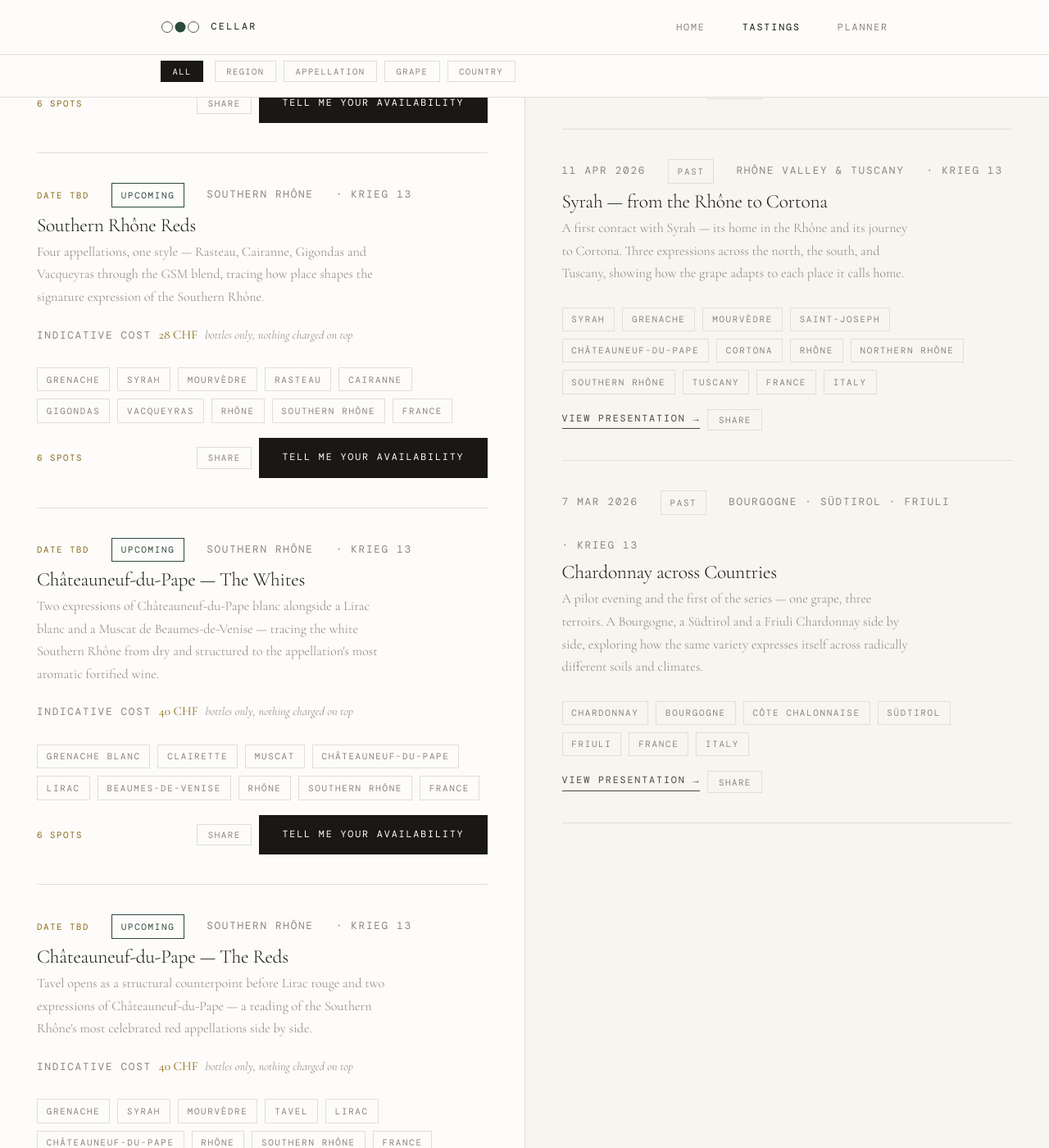
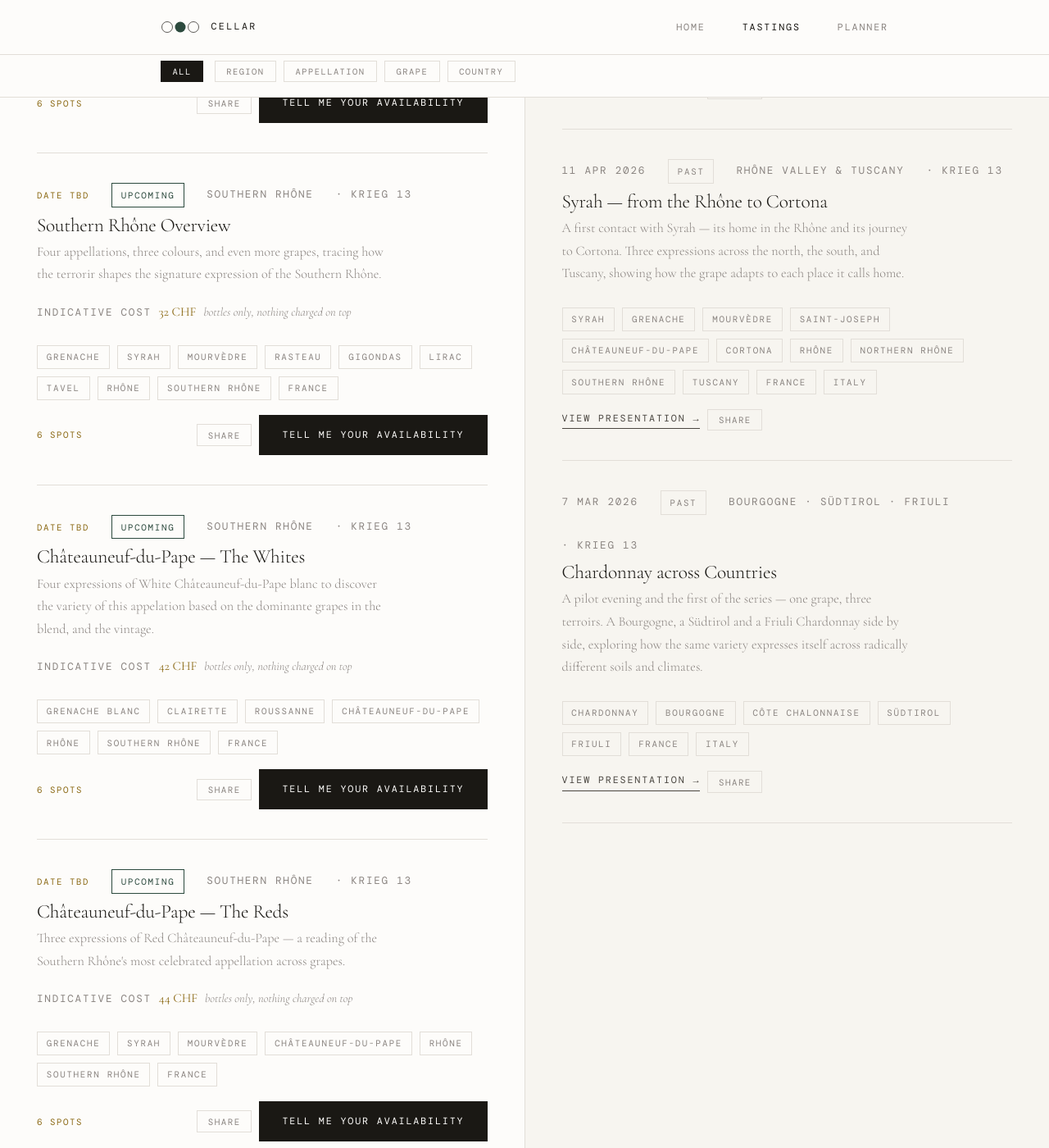
Before and after one commit to silviodirubbo/cellar, a Jekyll site: the page built from tastings/index.html, in a window 1280 px wide and 1400 px high, scrolled down 1336 px. Shown: the whole window at 82% size. Built offline with Jekyll 4.4.1, drawn with Linux system fonts in a browser that asks for light colours; some web fonts are replaced.

Commit message:
Modify tasting details and cost estimates
Updated cost estimates and descriptions for several tastings in Southern Rhône. Adjusted tags and slugs for better clarity.

```diff
--- a/_data/tastings.yml
+++ b/_data/tastings.yml
@@ -59,33 +59,32 @@
     - France
   status: upcoming
   spots_total: 6
-  cost_estimate: "40 CHF"
+  cost_estimate: "35 CHF"
   featured: false
 
-- slug: southern-rhone-reds
-  title: "Southern Rhône Reds"
+- slug: southern-rhone-overview
+  title: "Southern Rhône Overview"
   date: null
   date_tbd: true
   location: "Krieg 13"
   region: "Southern Rhône"
   description: >
-    Four appellations, one style — Rasteau, Cairanne, Gigondas and
-    Vacqueyras through the GSM blend, tracing how place shapes the
-    signature expression of the Southern Rhône.
+    Four appellations, three colours, and even more grapes, tracing how
+    the terrorir shapes the signature expression of the Southern Rhône.
   tags:
     - Grenache
     - Syrah
     - Mourvèdre
     - Rasteau
-    - Cairanne
     - Gigondas
-    - Vacqueyras
+    - Lirac
+    - Tavel
     - Rhône
     - Southern Rhône
     - France
   status: upcoming
   spots_total: 6
-  cost_estimate: "28 CHF"
+  cost_estimate: "32 CHF"
   featured: false
 
 - slug: chateauneuf-du-pape-the-whites
@@ -95,22 +94,19 @@
   location: "Krieg 13"
   region: "Southern Rhône"
   description: >
-    Two expressions of Châteauneuf-du-Pape blanc alongside a Lirac blanc
-    and a Muscat de Beaumes-de-Venise — tracing the white Southern Rhône
-    from dry and structured to the appellation's most aromatic fortified wine.
+    Four expressions of White Châteauneuf-du-Pape blanc to discover the variety of
+    this appelation based on the dominante grapes in the blend, and the vintage.
   tags:
     - Grenache Blanc
     - Clairette
-    - Muscat
+    - Roussanne
     - Châteauneuf-du-Pape
-    - Lirac
-    - Beaumes-de-Venise
     - Rhône
     - Southern Rhône
     - France
   status: upcoming
   spots_total: 6
-  cost_estimate: "40 CHF"
+  cost_estimate: "42 CHF"
   featured: false
 
 - slug: chateauneuf-du-pape-the-reds
@@ -120,22 +116,19 @@
   location: "Krieg 13"
   region: "Southern Rhône"
   description: >
-    Tavel opens as a structural counterpoint before Lirac rouge
-    and two expressions of Châteauneuf-du-Pape — a reading of the
-    Southern Rhône's most celebrated red appellations side by side.
+    Three expressions of Red Châteauneuf-du-Pape — a reading of the
+    Southern Rhône's most celebrated appellation across grapes.
   tags:
     - Grenache
     - Syrah
     - Mourvèdre
-    - Tavel
-    - Lirac
     - Châteauneuf-du-Pape
     - Rhône
     - Southern Rhône
     - France
   status: upcoming
   spots_total: 6
-  cost_estimate: "40 CHF"
+  cost_estimate: "44 CHF"
   featured: false
 
 - slug: saint-joseph
```
